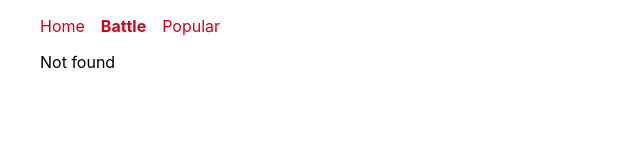
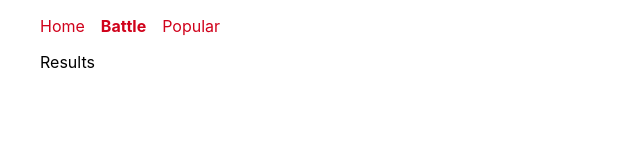
Before and after one commit to andrictham/react-fundamentals-practice, a React (Create React App) app: page /battle/results in a window 1280 px wide. Before the commit this address had no page. Shown: the top 160 px of the page, without its empty margins (0-640 px from the left). Built offline with nearby package versions, Linux system fonts and the light colour scheme.

Commit message:
<Results />: Set up route for /battle/results

```diff
--- a/src/Views/App.js
+++ b/src/Views/App.js
@@ -1,13 +1,10 @@
 import React, { Component } from 'react'
-import {
-  BrowserRouter as Router,
-  Route,
-  Switch
-} from 'react-router-dom'
+import { BrowserRouter as Router, Route, Switch } from 'react-router-dom'
 import './App.css'
 import Nav from '../Components/Nav'
 import Home from '../Views/Home'
 import Battle from '../Views/Battle'
+import Results from '../Views/Results'
 import Popular from '../Views/Popular'
 
 class App extends Component {
@@ -18,17 +15,20 @@ class App extends Component {
 					<Nav />
 					{/* What Switch does is, instead of rendering all routes that are active, Switch is going to render just one specific route – the very first one it finds a match for. This allous us to specify a 404 page. */}
 					<Switch>
-            <Route exact path="/" component={Home}></Route>
-            <Route exact path="/battle" component={Battle}></Route>
-            <Route path="/popular" component={Popular}></Route>
+						<Route exact path="/" component={Home} />
+						<Route exact path="/battle" component={Battle} />
+						<Route path="/battle/results" component={Results} />
+						<Route path="/popular" component={Popular} />
 						{/* We can pass in a render prop to <Route />, which takes in a functional component, to tell <Router /> to render something when no match is found */}
-            <Route render={ () => {
+						<Route
+							render={() => {
 								return <p>Not found</p>
-            }} />
+							}}
+						/>
 					</Switch>
 				</div>
 			</Router>
-    );
+		)
 	}
 }
 
--- /dev/null
+++ b/src/Views/Results.js
@@ -0,0 +1,10 @@
+import React, { Component } from 'react'
+
+class Results extends Component {
+	render() {
+		console.log(this.props)
+		return <div>Results</div>
+	}
+}
+
+export default Results
```
Lines whose indentation alone changed are shown as unchanged.
